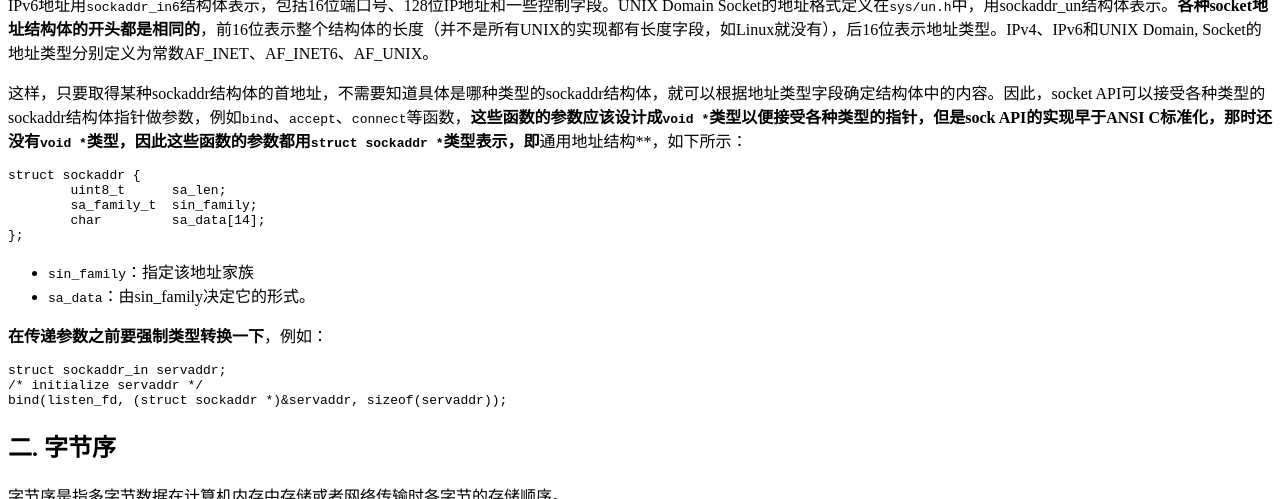
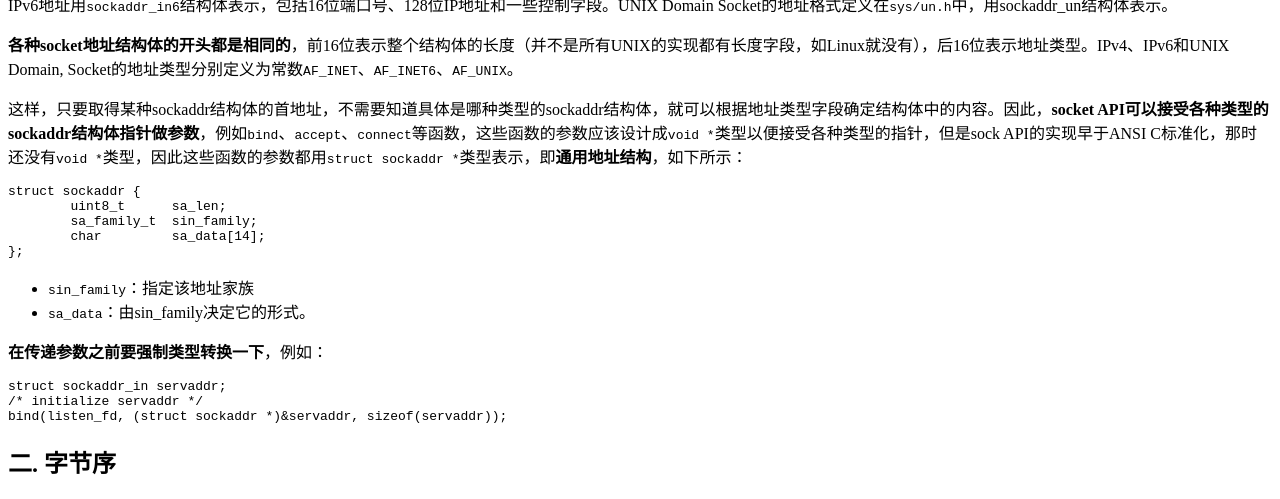
Before and after one commit to corner2015/beginman.github.io, a Jekyll site: the page built from _posts/unix/2015-10-15-unp-socket.md, in a window 1280 px wide and 900 px high, scrolled down 1062 px, cut to the strip 239-738 px from the top of the window. Built offline with Jekyll 4.4.1, drawn with Linux system fonts in a browser that asks for light colours; nearby versions of some CDN libraries; library files that are not in the unit come from our copies; Markdown is read by kramdown in place of the engine named in the settings; comment, search, counter and statistics services are not loaded.

```diff
--- a/_posts/unix/2015-10-15-unp-socket.md
+++ b/_posts/unix/2015-10-15-unp-socket.md
@@ -21,9 +21,11 @@ tags: [Unix网络编程]
 - socket API是一层抽象的网络编程接口，适用于各种底层网络协议，如IPv4、IPv6，以及以后要讲的UNIX Domain Socket。然而，各种网络协议的地址格式并不相同，如下图所示：
 ![](http://img.blog.csdn.net/20130722133529984?watermark/2/text/aHR0cDovL2Jsb2cuY3Nkbi5uZXQvY3R0aHVuYWdjaG5lZw==/font/5a6L5L2T/fontsize/400/fill/I0JBQkFCMA==/dissolve/70/gravity/Center)
 
-IPv6地址用`sockaddr_in6`结构体表示，包括16位端口号、128位IP地址和一些控制字段。UNIX Domain Socket的地址格式定义在`sys/un.h`中，用sockaddr_un结构体表示。**各种socket地址结构体的开头都是相同的**，前16位表示整个结构体的长度（并不是所有UNIX的实现都有长度字段，如Linux就没有），后16位表示地址类型。IPv4、IPv6和UNIX Domain, Socket的地址类型分别定义为常数AF_INET、AF_INET6、AF_UNIX。
+IPv6地址用`sockaddr_in6`结构体表示，包括16位端口号、128位IP地址和一些控制字段。UNIX Domain Socket的地址格式定义在`sys/un.h`中，用sockaddr_un结构体表示。
 
-这样，只要取得某种sockaddr结构体的首地址，不需要知道具体是哪种类型的sockaddr结构体，就可以根据地址类型字段确定结构体中的内容。因此，socket API可以接受各种类型的sockaddr结构体指针做参数，例如`bind`、`accept`、`connect`等函数，**这些函数的参数应该设计成`void *`类型以便接受各种类型的指针，但是sock API的实现早于ANSI C标准化，那时还没有`void *`类型，因此这些函数的参数都用`struct sockaddr *`类型表示，即**通用地址结构**，如下所示：
+**各种socket地址结构体的开头都是相同的**，前16位表示整个结构体的长度（并不是所有UNIX的实现都有长度字段，如Linux就没有），后16位表示地址类型。IPv4、IPv6和UNIX Domain, Socket的地址类型分别定义为常数`AF_INET`、`AF_INET6`、`AF_UNIX`。
+
+这样，只要取得某种sockaddr结构体的首地址，不需要知道具体是哪种类型的sockaddr结构体，就可以根据地址类型字段确定结构体中的内容。因此，**socket API可以接受各种类型的sockaddr结构体指针做参数**，例如`bind`、`accept`、`connect`等函数，这些函数的参数应该设计成`void *`类型以便接受各种类型的指针，但是sock API的实现早于ANSI C标准化，那时还没有`void *`类型，因此这些函数的参数都用`struct sockaddr *`类型表示，即**通用地址结构**，如下所示：
 
 	struct sockaddr {
 	        uint8_t      sa_len;
```
